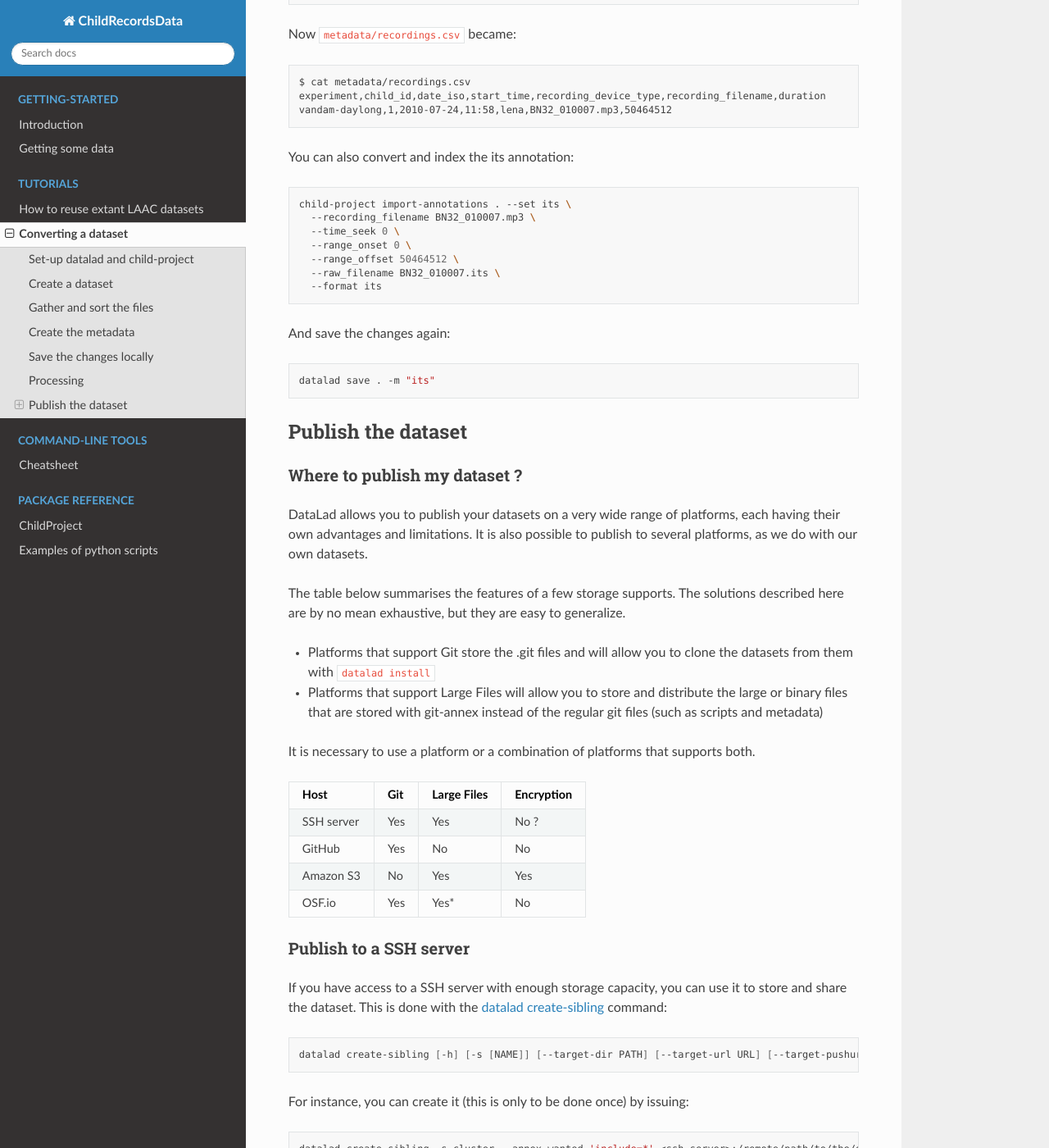
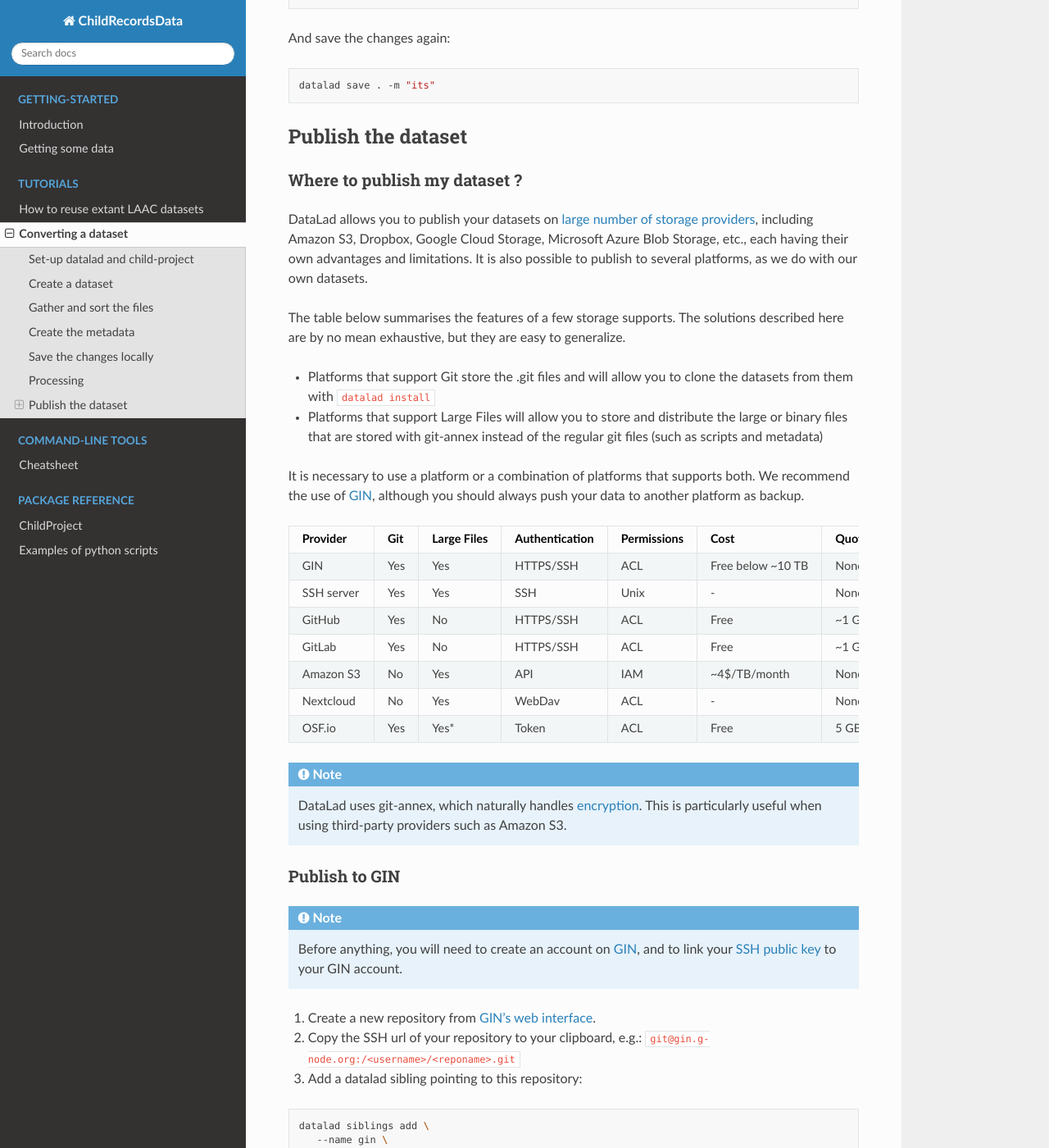
Before and after one commit to LAAC-LSCP/ChildProject, a Sphinx documentation site: the page built from docs/source/vandam.rst, in a window 1280 px wide and 1400 px high, scrolled down 5266 px. Shown: the whole window at 82% size. Built offline with Sphinx 7.4.7 and the Read the Docs theme 2.0.0, drawn with Linux system fonts in a browser that asks for light colours; pages that are not in the unit, such as notebooks, are missing from menus; some of the changed text lies outside the part shown.

Commit message:
VanDam tutorial: include GIN

```diff
--- a/docs/source/vandam.rst
+++ b/docs/source/vandam.rst
@@ -1,27 +1,5 @@
 Converting a dataset
 ====================
-
--  `Converting a dataset <#converting-a-dataset>`__
-
-   -  `Set-up datalad and
-      child-project <#set-up-datalad-and-child-project>`__
-   -  `Create a dataset <#create-a-dataset>`__
-   -  `Gather and sort the files <#gather-and-sort-the-files>`__
-   -  `Create the metadata <#create-the-metadata>`__
-   -  `Save the changes locally <#save-the-changes-locally>`__
-   -  `Processing <#processing>`__
-   -  `Publish the dataset <#publish-the-dataset>`__
-
-      -  `Where to publish my dataset
-         ? <#where-to-publish-my-dataset->`__
-      -  `Publish to a SSH server <#publish-to-a-ssh-server>`__
-      -  `Publish to GitHub <#publish-to-github>`__
-
-         -  `GitHub + SSH mirror to store the large
-            files <#github--ssh-mirror-to-store-the-large-files>`__
-
-      -  `Publish on S3 <#publish-on-s3>`__
-      -  `Publish on OSF <#publish-on-osf>`__
 
 This tutorial will guide you through the steps for the conversion of an
 existing dataset. We will use the `VanDam-Daylong dataset from
@@ -309,8 +287,11 @@ Publish the dataset
 Where to publish my dataset ?
 ~~~~~~~~~~~~~~~~~~~~~~~~~~~~~
 
-DataLad allows you to publish your datasets on a very wide range of
-platforms, each having their own advantages and limitations. It is also
+DataLad allows you to publish your datasets on `large number of storage
+providers <https://git-annex.branchable.com/special_remotes/>`_,
+including Amazon S3, Dropbox, Google Cloud Storage, Microsoft Azure Blob
+Storage, etc.,
+each having their own advantages and limitations. It is also
 possible to publish to several platforms, as we do with our own
 datasets.
 
@@ -325,16 +306,52 @@ generalize.
    instead of the regular git files (such as scripts and metadata)
 
 It is necessary to use a platform or a combination of platforms that
-supports both.
+supports both. We recommend the use of `GIN <https://gin.g-node.org/>`_,
+although you should always push your data to another platform as backup.
 
 .. csv-table::
    :header-rows: 1
 
-   Host,Git,Large Files,Encryption
-   SSH server,Yes,Yes,No ?
-   GitHub,Yes,No,No
-   Amazon S3,No,Yes,Yes
-   OSF.io,Yes,Yes*,No
+   Provider,Git,Large Files,Authentication,Permissions,Cost,Quota
+   GIN,Yes,Yes,HTTPS/SSH,ACL,Free below ~10 TB,None
+   SSH server,Yes,Yes,SSH,Unix,\-,None
+   GitHub,Yes,No,HTTPS/SSH,ACL,Free,~1 GB
+   GitLab,Yes,No,HTTPS/SSH,ACL,Free,~1 GB
+   Amazon S3,No,Yes,API,IAM,~4$/TB/month,None
+   Nextcloud,No,Yes,WebDav,ACL,\-,None
+   OSF.io,Yes,Yes*,Token,ACL,Free,5 GB
+
+.. note::
+
+   DataLad uses git-annex, which naturally handles `encryption <https://git-annex.branchable.com/encryption>`_.
+   This is particularly useful when using third-party providers
+   such as Amazon S3.
+
+
+Publish to GIN
+~~~~~~~~~~~~~~
+
+.. note::
+
+   Before anything, you will need to create an account on `GIN <https://gin.g-node.org/>`_,
+   and to link your `SSH public key <https://gin.g-node.org/user/settings/ssh>`_ to your
+   GIN account.
+
+1. Create a new repository from `GIN's web interface <https://gin.g-node.org/repo/create>`_.
+2. Copy the SSH url of your repository to your clipboard, e.g.: ``git@gin.g-node.org:/<username>/<reponame>.git``
+3. Add a datalad sibling pointing to this repository:
+
+.. code:: bash
+
+   datalad siblings add \
+      --name gin \
+      --url git@gin.g-node.org:/<username>/<reponame>.git
+
+4. Push the data to GIN:
+
+.. code:: bash
+
+   datalad push --to gin
 
 Publish to a SSH server
 ~~~~~~~~~~~~~~~~~~~~~~~
@@ -380,6 +397,7 @@ it explicitly with the ``--data`` flag:
 
    datalad push --to cluster --data anything
 
+
 Publish to GitHub
 ~~~~~~~~~~~~~~~~~
 
@@ -415,8 +433,8 @@ Users can now install your dataset from GitHub:
 
    datalad install https://github.com/LAAC-LSCP/vandam-daylong-demo.git
 
-PS: we recommand that you do ``git push --set-upstream origin`` to set
-upstream to the GitHub sibling. Users who install your dataset will not
+PS: we recommend that you do ``git push --set-upstream origin`` to set
+upstream to the GitHub sibling. Users who install your dataset from GitHub will not
 need to do this.
 
 GitHub + SSH mirror to store the large files
@@ -448,17 +466,9 @@ them, which can be done this way :
 Publish on S3
 ~~~~~~~~~~~~~
 
-You might not have access to a SSH server with enough storage capacity,
-or you might just not want to setup SSH keys to every user of your
-dataset. Fortunately, DataLad supports a `large number of storage
-providers <https://git-annex.branchable.com/special_remotes/>`__ such
-as: Amazon S3, Dropbox, Google Cloud Storage, Microsoft Azure Blob
-Storage, as well as any FTP/SFTP server. Here, we will give instructions
-for Amazon S3.
-
 Like other *git annex special remotes*, Amazon S3 will not support the
-git files, only the large files. But you can use it along with GitHub or
-GitLab.
+git files, only the large files. It could be used together win GitHub
+as the primary host for your large files, or as a backup.
 
 *For the sake of simplicity, we will not use encryption here, but git
 annex implements several*\ `encryption
```
